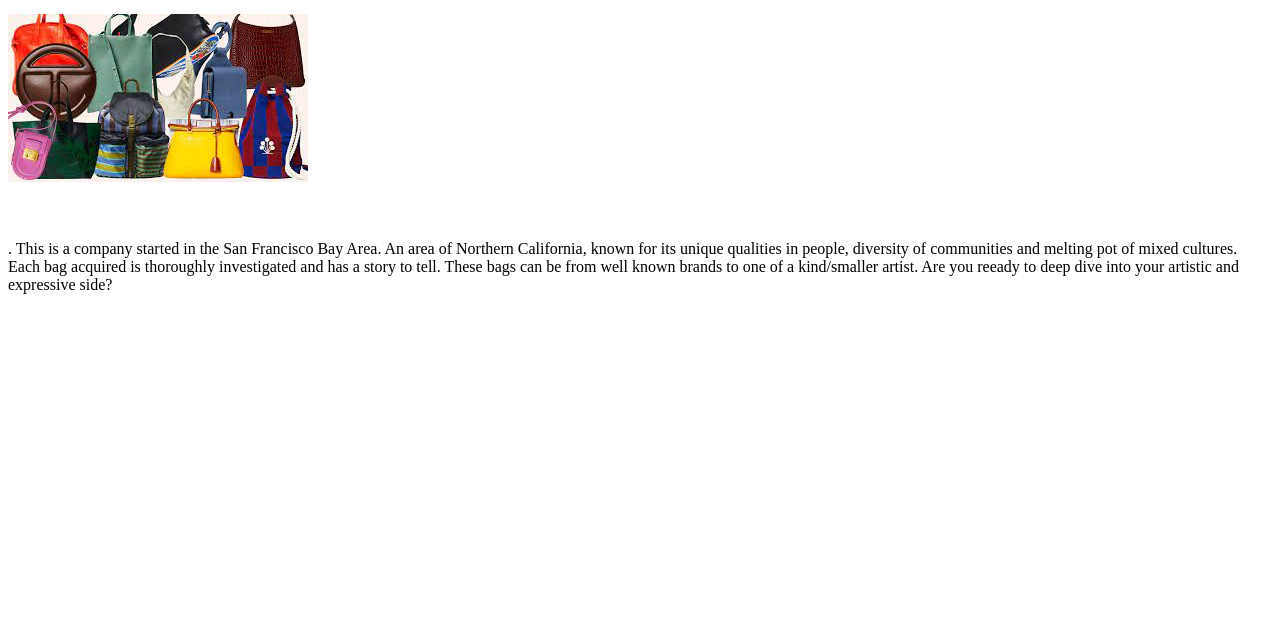
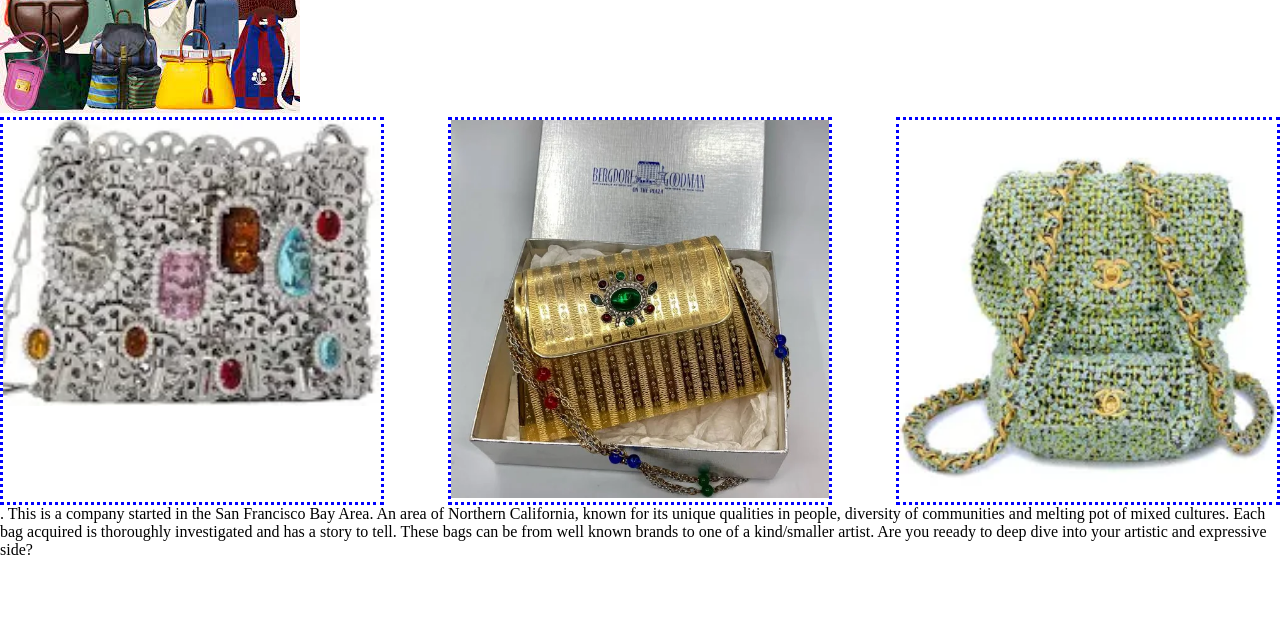
Before and after one commit to Yroberts1/Assignment-Week-4, a plain HTML site: page index.html in a window 1280 px wide. Shown: the part 183-800 px from the top of the page. Drawn offline with Linux system fonts and the light colour scheme; files whose address does not match are found by name.

Commit message:
Update index.html

```diff
--- a/index.html
+++ b/index.html
@@ -5,7 +5,7 @@
   <meta charset="UTF-8">
   <meta name="viewport" content="width=device-width, initial-scale=1.0">
   <title>Yu'Niek Accessories Wearable Art</title>
-<link REL="CSS ASSIGNMENT" HREF="CSS/CSS ASSIGNMENT.css">
+ <link rel="stylesheet" href="CSS/CSS ASSIGNMENT.css">
 </head>
 
 <body>
@@ -27,9 +27,9 @@
 </div>
     </main>
     <aside>
-<div class="left"><img src="Unique purse 1.webp.jpg" alt=""></div>
-  <div class="middle"><img src="Unique 2.webp.jpg" alt=""></div>
-  <div class="right"><img src="Unique 3.webp.jpg" alt=""></div>
+<div class="left"><img src="images/Unique purse 1.webp" alt=""></div>
+    <div class="middle"><img src="images/Unique 2.webp" alt=""></div>
+    <div class="right"><img src="images/Unique 3.webp" alt=""></div>
   </aside>
   <footer>
     . This is a company started in the San Francisco Bay Area. An area of Northern California, known for its unique qualities in people, diversity of communities and melting pot of mixed cultures. Each bag acquired is thoroughly investigated and has a story to tell. These bags can be from well known brands to one of a kind/smaller artist. Are you reeady to deep dive into your artistic and expressive side?
```
